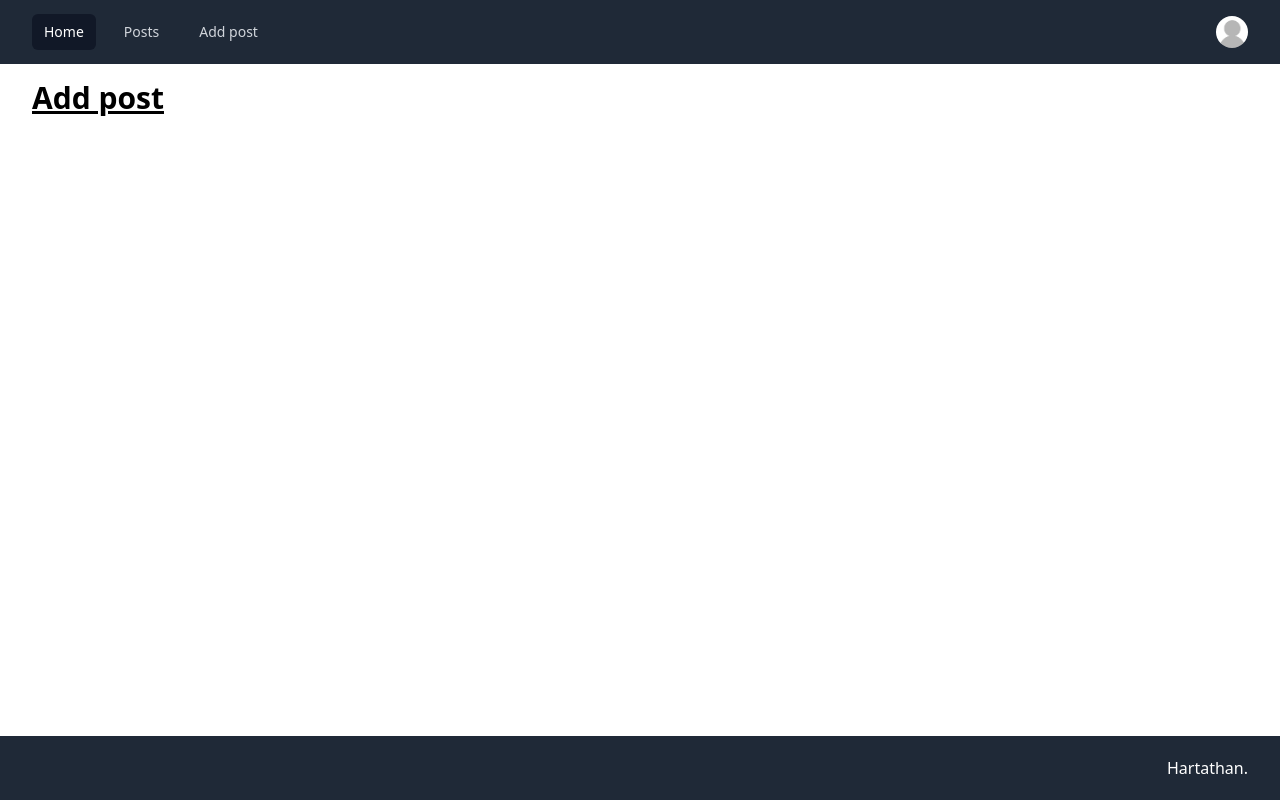
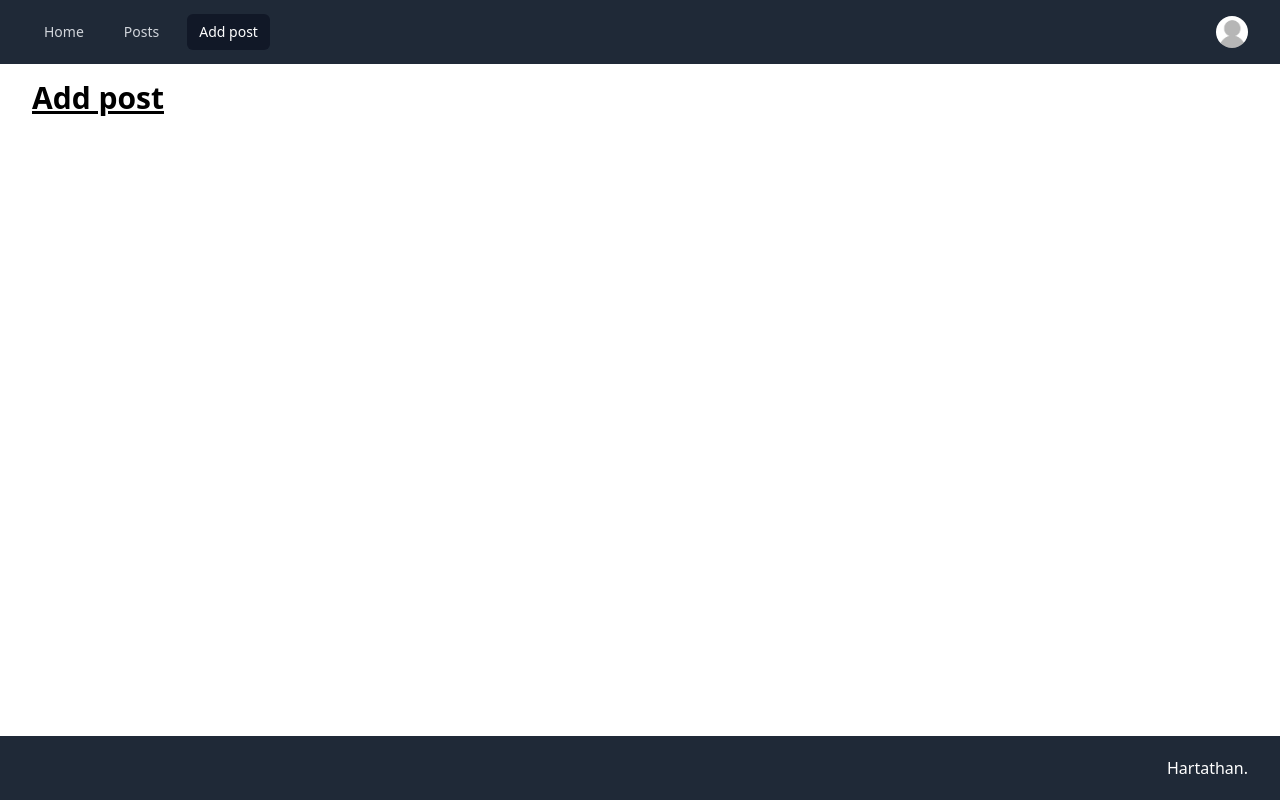
Before and after one commit to Hartaithan/next-posts, a Next.js app: page /posts/add in a window 1280 px wide. Built offline with nearby package versions, Linux system fonts and the light colour scheme.

Commit message:
active nav links

```diff
--- a/components/Header.tsx
+++ b/components/Header.tsx
@@ -5,14 +5,17 @@ import Image from "next/image";
 import clsx from "clsx";
 import Link from "next/link";
 import Container from "./Container";
+import { useRouter } from "next/router";
+import { INavigationItem } from "../models/NavigationModel";
 
-const navigation = [
-  { name: "Home", href: "/", current: true },
-  { name: "Posts", href: "/posts", current: false },
-  { name: "Add post", href: "/posts/add", current: false },
+const navigation: INavigationItem[] = [
+  { name: "Home", path: "/" },
+  { name: "Posts", path: "/posts" },
+  { name: "Add post", path: "/posts/add" },
 ];
 
 const Header: React.FC = () => {
+  const router = useRouter();
   return (
     <Disclosure as="header" className="bg-gray-800">
       {({ open }) => (
@@ -33,15 +36,17 @@ const Header: React.FC = () => {
                 <div className="hidden sm:block">
                   <div className="flex space-x-4">
                     {navigation.map((item) => (
-                      <Link key={item.name} href={item.href}>
+                      <Link key={item.name} href={item.path}>
                         <a
                           className={clsx(
-                            item.current
+                            router.pathname === item.path
                               ? "bg-gray-900 text-white"
                               : "text-gray-300 hover:bg-gray-700 hover:text-white",
                             "px-3 py-2 rounded-md text-sm font-medium"
                           )}
-                          aria-current={item.current ? "page" : undefined}
+                          aria-current={
+                            router.pathname === item.path ? "page" : undefined
+                          }
                         >
                           {item.name}
                         </a>
@@ -125,14 +130,16 @@ const Header: React.FC = () => {
                 <Disclosure.Button
                   key={item.name}
                   as="a"
-                  href={item.href}
+                  href={item.path}
                   className={clsx(
-                    item.current
+                    router.pathname === item.path
                       ? "bg-gray-900 text-white"
                       : "text-gray-300 hover:bg-gray-700 hover:text-white",
                     "block px-3 py-2 rounded-md text-base font-medium"
                   )}
-                  aria-current={item.current ? "page" : undefined}
+                  aria-current={
+                    router.pathname === item.path ? "page" : undefined
+                  }
                 >
                   {item.name}
                 </Disclosure.Button>
--- /dev/null
+++ b/models/NavigationModel.ts
@@ -0,0 +1,4 @@
+export interface INavigationItem {
+  name: string;
+  path: string;
+}
--- a/pages/posts/[id].tsx
+++ b/pages/posts/[id].tsx
@@ -6,7 +6,6 @@ import MainLayout from "../../layouts/MainLayout";
 const Post: NextPage = () => {
   const router = useRouter();
   const { id } = router.query;
-  console.log(router.query);
 
   return (
     <MainLayout>
```
